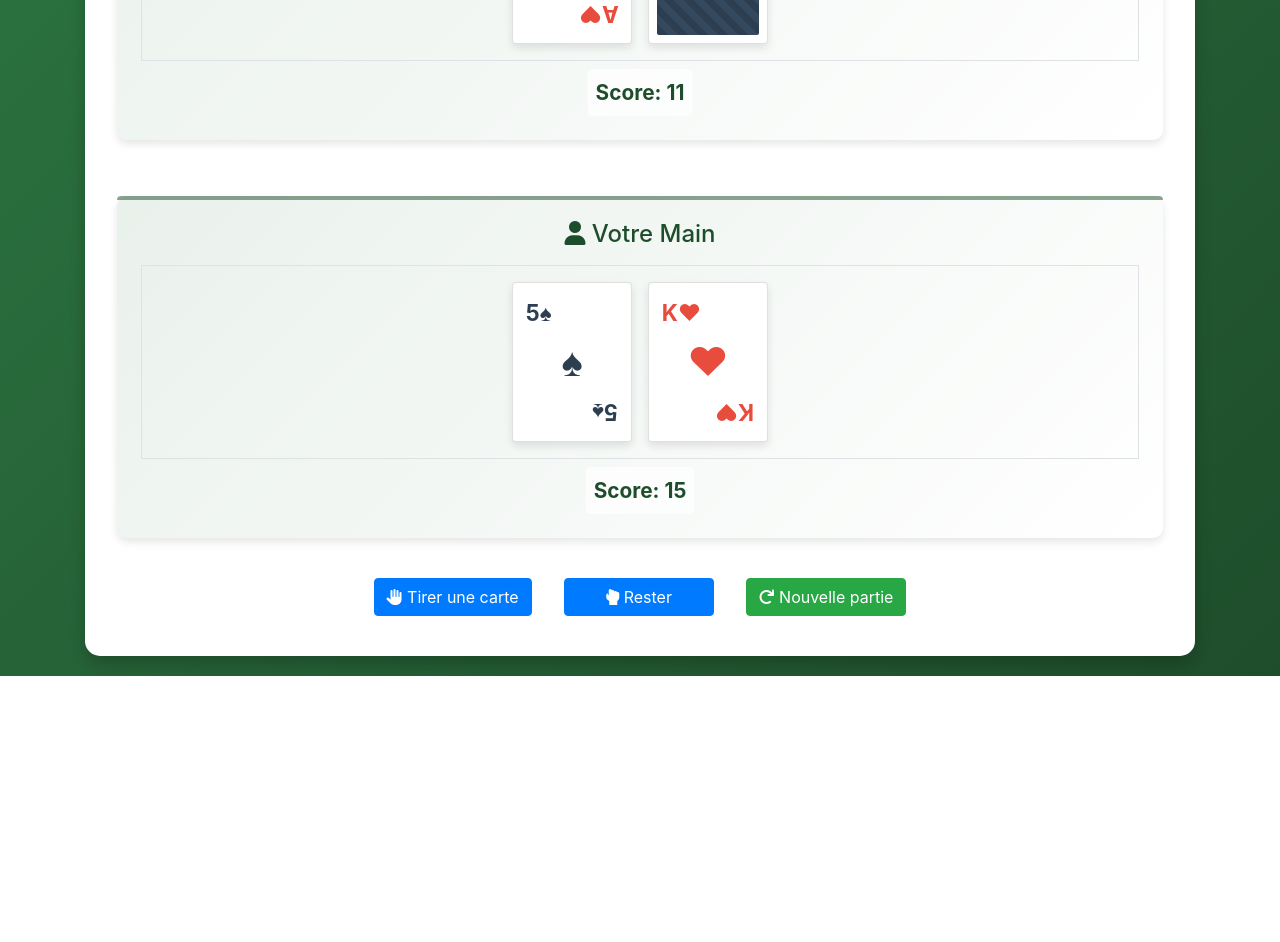
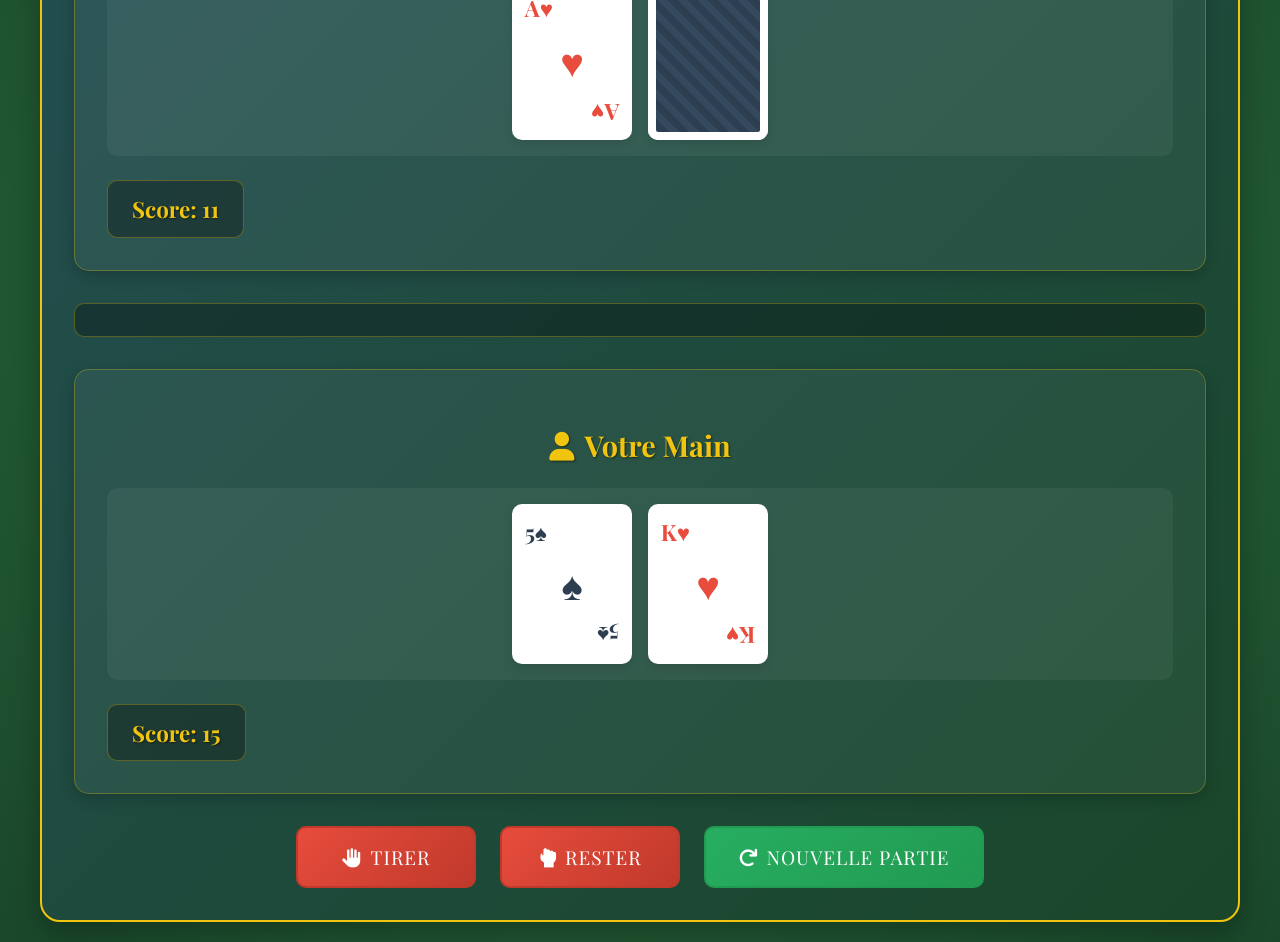
Before and after one commit to Baylox/SigmaJack, a plain HTML site: page index.html in a window 1280 px wide. Shown: the part 393-1335 px from the top of the page. Before the commit the page ends 1069 px from the top, so only its background shows below. Drawn offline with nearby package versions, Linux system fonts and the light colour scheme.

Commit message:
Refactoring UI and UX design

```diff
--- a/index.html
+++ b/index.html
@@ -3,42 +3,46 @@
 <head>
     <meta charset="UTF-8">
     <meta name="viewport" content="width=device-width, initial-scale=1.0">
-    <meta name="description" content="Jeu de Blackjack en ligne sans monnaie réelle. Jouez contre le croupier et essayez d'obtenir un score de 21 sans le dépasser.">
-    <meta name="keywords" content="Blackjack, jeu de cartes, jeu en ligne">
-    <meta name="author" content="Joris D-A">
-    <title>Blackjack</title>
+    <title>Blackjack Royal</title>
     <link rel="stylesheet" href="style.css">
-    <link rel="stylesheet" href="https://cdnjs.cloudflare.com/ajax/libs/font-awesome/6.0.0-beta3/css/all.min.css">
-    <link rel="stylesheet" href="https://stackpath.bootstrapcdn.com/bootstrap/4.5.2/css/bootstrap.min.css">
+    <link rel="stylesheet" href="https://cdnjs.cloudflare.com/ajax/libs/font-awesome/6.0.0/css/all.min.css">
+    <link href="https://fonts.googleapis.com/css2?family=Playfair+Display:wght@400;700&display=swap" rel="stylesheet">
 </head>
 <body>
-    <div class="container mt-5">
-        <h1 class="text-center display-4">Blackjack</h1>
-        <div class="game-area mt-4">
-            <div class="dealer-area mb-4">
-                <h2 class="player-title"><i class="fas fa-user-tie"></i> Main du Croupier</h2>
-                <div id="dealer-cards" class="cards border p-3"></div>
-                <div id="dealer-score" class="score mt-2">Score: 0</div>
+    <div class="container">
+        <h1>Blackjack Royal</h1>
+        <div class="game-area">
+            <div class="dealer-area">
+                <h2 class="player-title">
+                    <i class="fas fa-user-tie"></i>Main du Croupier
+                </h2>
+                <div id="dealer-cards" class="cards"></div>
+                <div id="dealer-score" class="score">Score: 0</div>
             </div>
 
-            <div id="message" class="message mt-4 text-center"></div>
+            <div id="message" class="message"></div>
 
-            <div class="player-area mb-4">
-                <h2 class="player-title"><i class="fas fa-user"></i> Votre Main</h2>
-                <div id="player-cards" class="cards border p-3"></div>
-                <div id="player-score" class="score mt-2">Score: 0</div>
+            <div class="player-area">
+                <h2 class="player-title">
+                    <i class="fas fa-user"></i>Votre Main
+                </h2>
+                <div id="player-cards" class="cards"></div>
+                <div id="player-score" class="score">Score: 0</div>
             </div>
 
-            <div class="controls text-center">
-                <button id="hit-button" class="btn btn-primary m-2"><i class="fas fa-hand-paper"></i> Tirer une carte</button>
-                <button id="stand-button" class="btn btn-primary m-2"><i class="fas fa-hand-rock"></i> Rester</button>
-                <button id="new-game-button" class="btn btn-success m-2"><i class="fas fa-redo"></i> Nouvelle partie</button>
+            <div class="controls">
+                <button id="hit-button">
+                    <i class="fas fa-hand-paper"></i>Tirer
+                </button>
+                <button id="stand-button">
+                    <i class="fas fa-hand-rock"></i>Rester
+                </button>
+                <button id="new-game-button">
+                    <i class="fas fa-redo"></i>Nouvelle Partie
+                </button>
             </div>
         </div>
     </div>
     <script type="module" src="/js/main.js"></script>
-    <script src="https://code.jquery.com/jquery-3.5.1.slim.min.js"></script>
-    <script src="https://cdn.jsdelivr.net/npm/@popperjs/core@2.5.4/dist/umd/popper.min.js"></script>
-    <script src="https://stackpath.bootstrapcdn.com/bootstrap/4.5.2/js/bootstrap.min.js"></script>
 </body>
 </html>
--- a/style.css
+++ b/style.css
@@ -1,78 +1,84 @@
-/* Variables de couleurs */
+/* Variables de couleurs et thème */
 :root {
-    --primary-color: #1e4d2b;
+    --primary-color: #1a472a;
+    --secondary-color: #2c3e50;
+    --accent-color: #c0392b;
+    --gold: #f1c40f;
     --background-color: #2d7742;
     --card-color: #fff;
     --red-suit-color: #e74c3c;
     --black-suit-color: #2c3e50;
+    --shadow-color: rgba(0, 0, 0, 0.2);
 }
 
 /* Styles généraux */
 body {
-    background: linear-gradient(135deg, var(--background-color) 0%, #1e4d2b 100%);
+    font-family: 'Playfair Display', serif;
+    background: radial-gradient(circle at center, var(--background-color) 0%, var(--primary-color) 100%);
     min-height: 100vh;
     margin: 0;
     padding: 20px;
 }
 
 .container {
-    max-width: 1000px;
+    max-width: 1200px;
     margin: 0 auto;
 }
 
-/* Titres */
+/* Titre principal */
 h1 {
     text-align: center;
-    color: #fff;
+    color: var(--gold);
     margin-bottom: 2rem;
-    text-shadow: 2px 2px 4px rgba(0, 0, 0, 0.3);
+    text-shadow: 2px 2px 4px rgba(0, 0, 0, 0.5);
+    font-size: 3.5rem;
+    font-weight: 700;
+    letter-spacing: 2px;
+    position: relative;
 }
 
-.player-title {
-    color: var(--primary-color);
+h1::after {
+    content: '♠ ♣ ♥ ♦';
+    display: block;
     font-size: 1.5rem;
-    margin: 0 0 1rem 0;
-    text-align: center;
+    color: var(--gold);
+    opacity: 0.8;
+    margin-top: 0.5rem;
 }
 
 /* Zone de jeu */
 .game-area {
-    background-color: var(--card-color);
+    background: linear-gradient(135deg, #234e52 0%, #1a472a 100%);
+    border-radius: 20px;
+    padding: 2rem;
+    box-shadow: 0 10px 30px rgba(0, 0, 0, 0.3);
+    border: 2px solid var(--gold);
+}
+
+/* Zones joueur/croupier */
+.dealer-area, .player-area {
+    background: rgba(255, 255, 255, 0.05);
     border-radius: 15px;
     padding: 2rem;
-    box-shadow: 0 8px 16px rgba(0, 0, 0, 0.2);
+    margin-bottom: 2rem;
+    position: relative;
+    box-shadow: 0 5px 15px rgba(0, 0, 0, 0.2);
+    border: 1px solid rgba(241, 196, 15, 0.3);
 }
 
-.dealer-area, .player-area {
-    padding: 1.5rem;
-    border-radius: 10px;
-    background: linear-gradient(135deg, rgba(45, 119, 66, 0.1), rgba(255, 255, 255, 0.1));
-    position: relative;
-    box-shadow: 0 4px 8px rgba(0, 0, 0, 0.1);
-    transition: transform 0.3s, box-shadow 0.3s;
+.player-title {
+    color: var(--gold);
+    font-size: 1.8rem;
+    margin-bottom: 1.5rem;
+    text-align: center;
+    text-shadow: 1px 1px 2px rgba(0, 0, 0, 0.5);
 }
 
-.dealer-area:hover, .player-area:hover {
-    transform: translateY(-5px);
-    box-shadow: 0 8px 16px rgba(0, 0, 0, 0.2);
+.player-title i {
+    margin-right: 10px;
+    color: var(--gold);
 }
 
-.dealer-area::before, .player-area::before {
-    content: '';
-    position: absolute;
-    top: 0;
-    left: 0;
-    right: 0;
-    height: 4px;
-    background: var(--primary-color);
-    border-radius: 10px 10px 0 0;
-    opacity: 0.5;
-    transition: opacity 0.3s;
-}
-
-.dealer-area:hover::before, .player-area:hover::before {
-    opacity: 1;
-}
 /* Cartes */
 .cards {
     display: flex;
@@ -80,6 +86,9 @@ h1 {
     gap: 1rem;
     min-height: 160px;
     justify-content: center;
+    padding: 1rem;
+    background: rgba(255, 255, 255, 0.05);
+    border-radius: 10px;
 }
 
 .card {
@@ -93,28 +102,6 @@ h1 {
     align-items: center;
     position: relative;
     transition: transform 0.2s, box-shadow 0.2s;
-}
-
-.card.hidden .card-back {
-    width: 100%;
-    height: 100%;
-    background: linear-gradient(45deg, #2c3e50 25%, #34495e 25%, #34495e 50%, #2c3e50 50%, #2c3e50 75%, #34495e 75%);
-    background-size: 20px 20px;
-    border-radius: 10px;
-    border: 8px solid white;
-    box-sizing: border-box;
-    animation: cardFlip 0.3s ease-out;
-}
-
-@keyframes cardFlip {
-    from {
-        transform: rotateY(180deg);
-        opacity: 0;
-    }
-    to {
-        transform: rotateY(0);
-        opacity: 1;
-    }
 }
 
 .card:hover {
@@ -146,74 +133,113 @@ h1 {
     font-size: 2.5rem;
 }
 
+.card.hidden .card-back {
+    width: 100%;
+    height: 100%;
+    background: linear-gradient(45deg, #2c3e50 25%, #34495e 25%, #34495e 50%, #2c3e50 50%, #2c3e50 75%, #34495e 75%);
+    background-size: 20px 20px;
+    border-radius: 10px;
+    border: 8px solid white;
+    box-sizing: border-box;
+    animation: cardFlip 0.3s ease-out;
+}
+
 /* Score */
 .score {
-    font-size: 1.3rem;
+    font-size: 1.4rem;
     font-weight: bold;
-    color: var(--primary-color);
-    padding: 0.5rem;
-    text-align: center;
-    margin-top: 1rem;
-    background: rgba(255, 255, 255, 0.7);
-    border-radius: 5px;
+    color: var(--gold);
+    padding: 0.8rem 1.5rem;
+    background: rgba(0, 0, 0, 0.3);
+    border-radius: 10px;
     display: inline-block;
-    position: relative;
-    left: 50%;
-    transform: translateX(-50%);
+    margin-top: 1.5rem;
+    text-shadow: 1px 1px 2px rgba(0, 0, 0, 0.5);
+    border: 1px solid rgba(241, 196, 15, 0.3);
 }
 
 /* Contrôles */
 .controls {
     display: flex;
-    gap: 1rem;
+    gap: 1.5rem;
     justify-content: center;
     margin-top: 2rem;
 }
 
 button {
-    padding: 0.8rem 1.5rem;
-    font-size: 1.1rem;
+    padding: 1rem 2rem;
+    font-size: 1.2rem;
     border: none;
-    border-radius: 8px;
-    background-color: var(--primary-color);
+    border-radius: 10px;
     color: white;
     cursor: pointer;
     transition: all 0.3s;
-    min-width: 150px;
+    text-transform: uppercase;
+    letter-spacing: 1px;
+    min-width: 180px;
+    position: relative;
+    overflow: hidden;
+    font-family: 'Playfair Display', serif;
 }
 
-.action-button {
-    background-color: #2980b9;
+button i {
+    margin-right: 8px;
+}
+
+#hit-button, #stand-button {
+    background: linear-gradient(135deg, #e74c3c 0%, #c0392b 100%);
+    border: 2px solid #c0392b;
+}
+
+#new-game-button {
+    background: linear-gradient(135deg, #27ae60 0%, #219a52 100%);
+    border: 2px solid #219a52;
 }
 
 button:hover:not(:disabled) {
-    background-color: #2a6b3c;
-    transform: translateY(-2px);
-}
-
-.action-button:hover:not(:disabled) {
-    background-color: #3498db;
+    transform: translateY(-3px);
+    box-shadow: 0 5px 15px rgba(0, 0, 0, 0.3);
 }
 
 button:disabled {
-    background-color: #7f8c8d;
+    background: #7f8c8d;
+    border-color: #95a5a6;
     cursor: not-allowed;
-    transform: none;
+    opacity: 0.7;
 }
 
-/* Messages */
+/* Message */
 .message {
     text-align: center;
-    margin-top: 1.5rem;
-    font-size: 1.3rem;
+    margin: 2rem 0;
+    font-size: 1.5rem;
     font-weight: bold;
-    min-height: 2rem;
+    color: var(--gold);
     padding: 1rem;
-    border-radius: 8px;
+    background: rgba(0, 0, 0, 0.3);
+    border-radius: 10px;
+    text-shadow: 1px 1px 2px rgba(0, 0, 0, 0.5);
+    border: 1px solid rgba(241, 196, 15, 0.3);
 }
 
-/* Styles pour les écrans moyens */
+/* Animations */
+@keyframes cardFlip {
+    from {
+        transform: rotateY(180deg);
+        opacity: 0;
+    }
+    to {
+        transform: rotateY(0);
+        opacity: 1;
+    }
+}
+
+/* Media Queries */
 @media (max-width: 768px) {
+    h1 {
+        font-size: 2.5rem;
+    }
+
     .card {
         width: 90px;
         height: 120px;
@@ -230,52 +256,34 @@ button:disabled {
     }
 }
 
-/* Styles pour les petits écrans */
 @media (max-width: 480px) {
     .container {
-        padding: 0 10px;
+        padding: 10px;
     }
 
     h1 {
-        font-size: 1.5rem;
-    }
-
-    .player-title {
-        font-size: 1.2rem;
+        font-size: 2rem;
     }
 
     .game-area {
         padding: 1rem;
     }
 
-    .dealer-area, .player-area {
-        padding: 1rem;
+    .card {
+        width: 70px;
+        height: 105px;
     }
 
-    .card {
-        width: 70px;
-        height: 100px;
-    }
-
-    .card-value {
-        font-size: 1rem;
-    }
-
-    .card-suit {
-        font-size: 2rem;
+    .player-title {
+        font-size: 1.4rem;
     }
 
     .score {
-        font-size: 1rem;
+        font-size: 1.2rem;
     }
 
     button {
         font-size: 1rem;
-        padding: 0.6rem 1rem;
-    }
-
-    .message {
-        font-size: 1rem;
-        padding: 0.8rem;
+        padding: 0.8rem 1.5rem;
     }
 }
```
